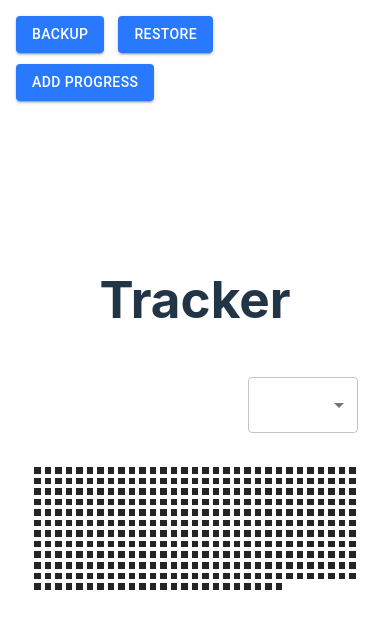
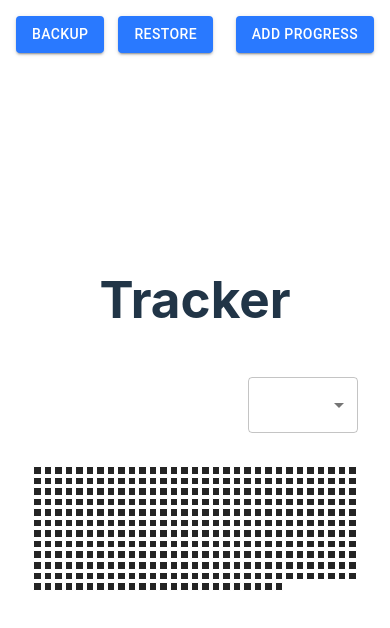
Before and after one commit to GeorgeSedhom0/ProgressTracker, a React (Vite) app: page / in a window 390 px wide. Shown: the top 628 px of the page. Built offline with nearby package versions, Linux system fonts and the light colour scheme.

Commit message:
more responsive design

```diff
--- a/src/Tracker.tsx
+++ b/src/Tracker.tsx
@@ -5,6 +5,7 @@
 import { Divider } from "@mui/material/";
 import ImportExport from "./componants/ImportExport";
 import MobileSquar from "./componants/mobileSquar";
+import { display } from "@mui/system";
 
 export interface Progress {
   progress: number;
@@ -105,7 +106,6 @@
   const isMobile = window.innerWidth < 500;
   return (
     <div>
-      <ImportExport />
       <h1>Tracker</h1>
       <div
         style={{
@@ -114,7 +114,21 @@
           width: "100%",
         }}
       >
-        <AddProgress setProgress={setProgress} />
+        <div
+          style={{
+            position: "absolute",
+            top: "1em",
+            left: "1em",
+            display: "flex",
+            flexWrap: "wrap",
+            gap: "1em",
+            width: "calc(100% - 2em)",
+            justifyContent: "space-between",
+          }}
+        >
+          <ImportExport />
+          <AddProgress setProgress={setProgress} />
+        </div>
         <div
           style={{
             width: "100%",
--- a/src/componants/ImportExport.tsx
+++ b/src/componants/ImportExport.tsx
@@ -8,9 +8,6 @@
   return (
     <div
       style={{
-        position: "absolute",
-        top: "1em",
-        left: "1em",
         display: "flex",
         flexDirection: "column",
         justifyContent: "center",
--- a/src/componants/inputProgress.tsx
+++ b/src/componants/inputProgress.tsx
@@ -27,18 +27,9 @@
       }
     }
   }, []);
-  const isMobile = window.innerWidth < 500;
 
   return (
-    <div
-      style={{
-        position: "absolute",
-        top: isMobile ? "4em" : "1em",
-        right: isMobile ? "none" : "1em",
-        left: isMobile ? "1em" : "none",
-        display: "flex",
-      }}
-    >
+    <>
       {!addedToday && !add && (
         <Button
           variant="contained"
@@ -192,7 +183,7 @@
           </Button>
         </div>
       )}
-    </div>
+    </>
   );
 };
 
```
Also changed, not shown: src/componants/Settings.tsx (added, +26 -0 lines).
